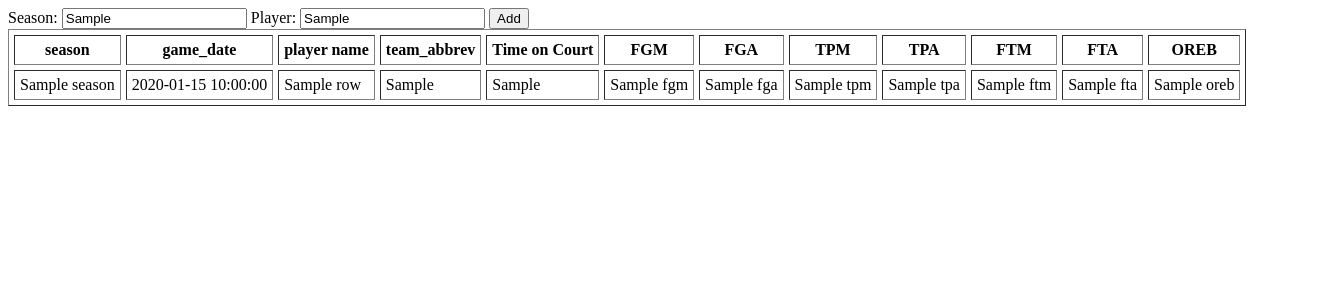
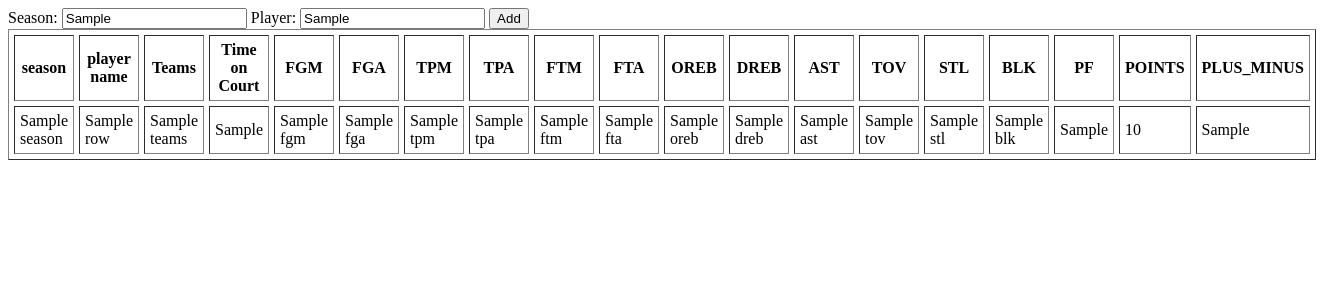
Before and after one commit to mcbarlowe/seventhmanapi, a Flask app: template seventhman/templates/stats/index.html in a window 1320 px wide. Shown: the top 300 px of the page. Run offline with Flask 2, Linux system fonts and the light colour scheme; the template is opened without the code that fills it: most values are stand-ins (such as "Sample title", 1, 10 or a date in 2020); parts of the project's set-up code (start-up, migrations or seed data) failed here and were passed over.

Commit message:
First workings of summary stats in sql alchemy works for team names

```diff
--- a/seventhman/templates/stats/index.html
+++ b/seventhman/templates/stats/index.html
@@ -25,9 +25,8 @@
 <table border="1" cellpadding="5" cellspacing="5">
   <tr>
     <th>season</th>
-    <th>game_date</th>
     <th>player name</th>
-    <th>team_abbrev</th>
+    <th>Teams</th>
     <th>Time on Court</th>
     <th>FGM</th>
     <th>FGA</th>
@@ -36,12 +35,19 @@
     <th>FTM</th>
     <th>FTA</th>
     <th>OREB</th>
+    <th>DREB</th>
+    <th>AST</th>
+    <th>TOV</th>
+    <th>STL</th>
+    <th>BLK</th>
+    <th>PF</th>
+    <th>POINTS</th>
+    <th>PLUS_MINUS</th>
         {% for row in value %}
         <tr>
            <td>{{ row.season }}</td>
-           <td>{{ row.game_date }}</td>
            <td>{{ row.player_name }}</td>
-           <td>{{ row.team_abbrev }}</td>
+           <td>{{ row.Teams }}</td>
            <td>{{ row.toc_string }}</td>
            <td>{{ row.fgm }}</td>
            <td>{{ row.fga }}</td>
@@ -50,6 +56,14 @@
            <td>{{ row.ftm }}</td>
            <td>{{ row.fta }}</td>
            <td>{{ row.oreb }}</td>
+           <td>{{ row.dreb }}</td>
+           <td>{{ row.ast }}</td>
+           <td>{{ row.tov }}</td>
+           <td>{{ row.stl }}</td>
+           <td>{{ row.blk }}</td>
+           <td>{{ row.pf }}</td>
+           <td>{{ row.points }}</td>
+           <td>{{ row.plus_minus }}</td>
         {% endfor %}
         </tr>
 </table>
```
Also changed, not shown: seventhman/stats/controllers.py (+13 -2 lines).
